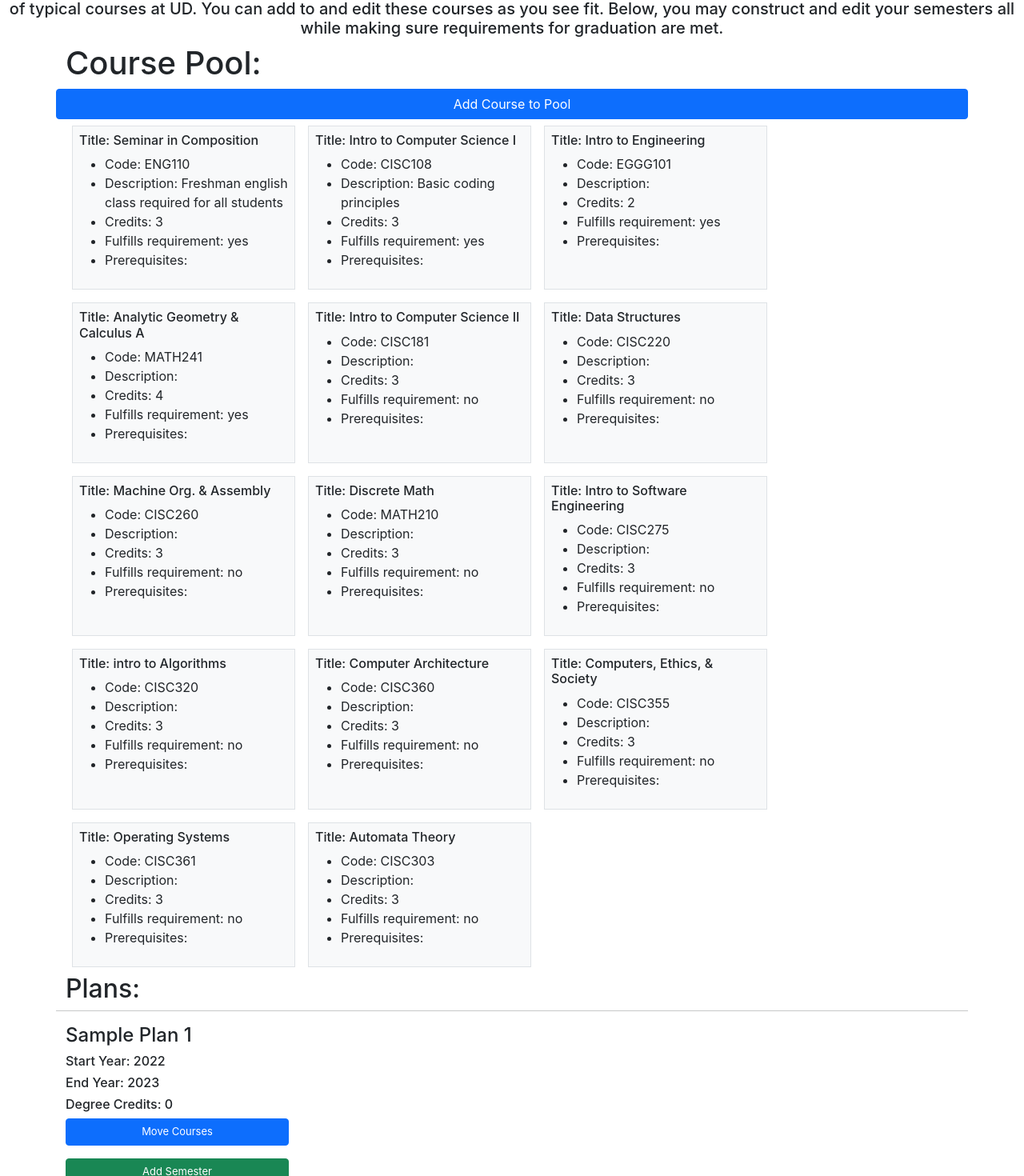
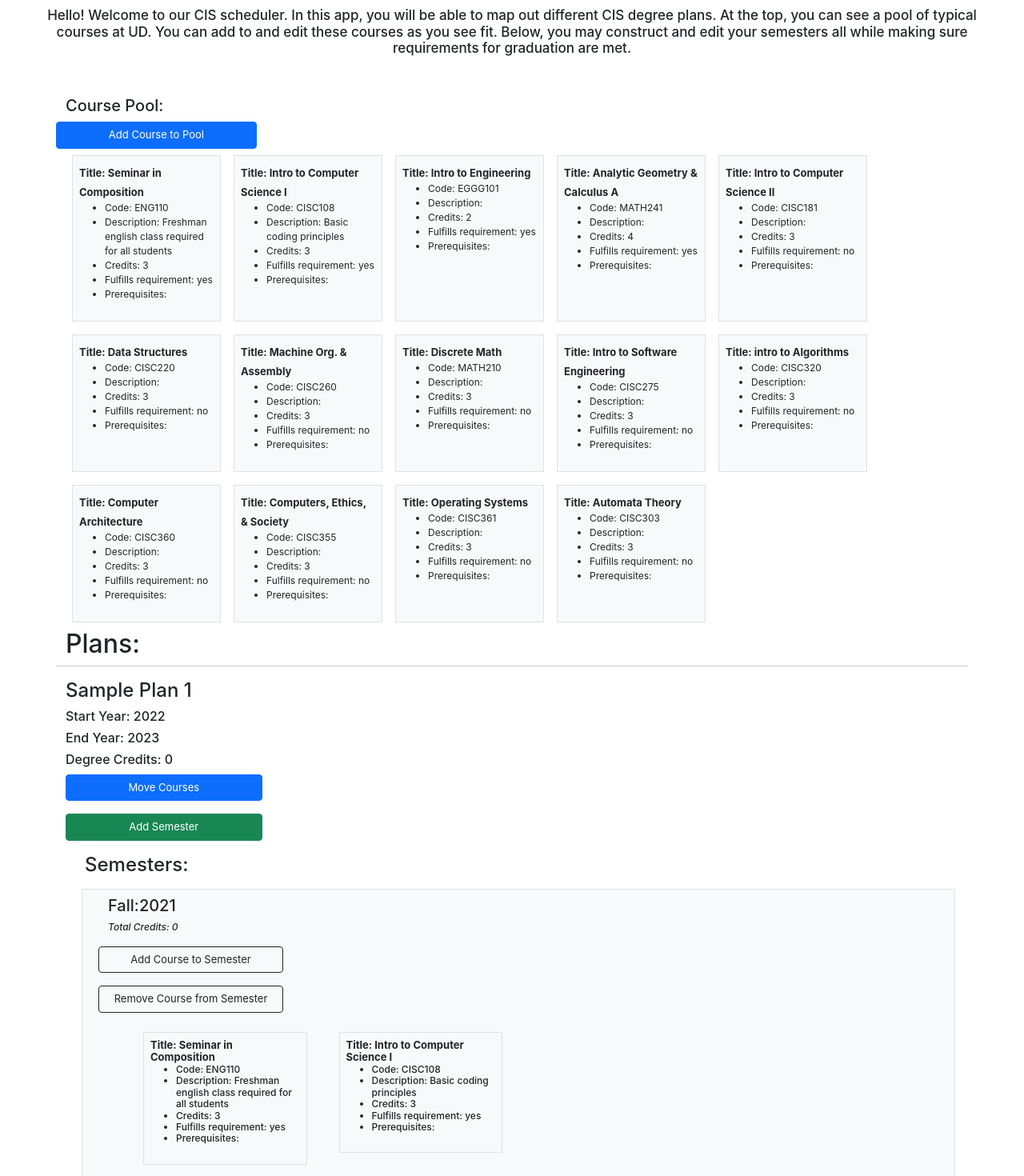
Before and after one commit to UD-CISC275-S22/cis-scheduler-team-3, a React (Create React App) app: page / in a window 1280 px wide. Shown: the part 220-1690 px from the top of the page at 80% size. Built offline with nearby package versions, Linux system fonts and the light colour scheme.

Commit message:
add plan btn working, more formatting

```diff
--- a/src/App.css
+++ b/src/App.css
@@ -5,10 +5,10 @@
     width: 25%;
     font-size: 12px;
 }
-.Add-Plan {
-    width: 25%;
-    font-size: 13px;
-    margin: 25px;
+.Description {
+    text-align: center;
+    margin: 50px;
+    font-size: 17px;
 }
 
 .App-logo {
@@ -16,7 +16,7 @@
     pointer-events: none;
 }
 .Buttons {
-    width: 25%;
+    width: 22%;
     font-size: 13px;
 }
 .Semester {
@@ -47,16 +47,22 @@
         animation: App-logo-spin infinite 20s linear;
     }
 }
+.Course {
+    font-size: 12px;
+}
+.title {
+    font-size: 13px;
+}
 
 .App-header {
     width: 100%;
-    background-color: #3e3e3e;
+    background-color: #837d7d;
     min-height: 20vh;
     display: flex;
     flex-direction: column;
     align-items: center;
     justify-content: center;
-    font-size: calc(10px + 2vmin);
+    font-size: calc(15px + 2vmin);
     color: white;
 }
 
--- a/src/App.tsx
+++ b/src/App.tsx
@@ -15,6 +15,10 @@ function App(): JSX.Element {
     const [name, setname] = useState<string>("");
     const [start, setstart] = useState<number>(0);
     const [end, setend] = useState<number>(0);
+    const [add, setadd] = useState<boolean>(false);
+    function updateAdd() {
+        setadd(!add);
+    }
     function addPlan() {
         const newPlan = {
             name: name,
@@ -24,6 +28,7 @@ function App(): JSX.Element {
             degree_credits: 0
         };
         const newPlanList = [...plans, newPlan];
+        updateAdd();
         setplans(newPlanList);
     }
     function updateStart(event: ChangeEvent) {
@@ -46,7 +51,7 @@ function App(): JSX.Element {
                     Group Members: Madison Holloway, John Neilson, & Sara Fleck
                 </h6>
                 <p> </p>
-                <h5>
+                <h5 className="Description">
                     Hello! Welcome to our CIS scheduler. In this app, you will
                     be able to map out different CIS degree plans. At the top,
                     you can see a pool of typical courses at UD. You can add to
@@ -59,6 +64,12 @@ function App(): JSX.Element {
                 <CoursePool></CoursePool>
                 <PlanList plans={plans}></PlanList>
             </div>
+            <div>
+                <Button variant="success" size="sm" onClick={() => updateAdd()}>
+                    Add Plan
+                </Button>
+            </div>
+            {add ? (
                 <div>
                     <Form.Group className="Add-Plan" data-testid="addNewPlan">
                         <Form.Label>Plan Name: </Form.Label>
@@ -77,17 +88,16 @@ function App(): JSX.Element {
                             onChange={updateEnd}
                         ></Form.Control>
                     </Form.Group>
-            </div>
-            <div>
                     <Button
                         className="me-3"
                         variant="success"
                         size="sm"
                         onClick={() => addPlan()}
                     >
-                    Add Plan
+                        add
                     </Button>
                 </div>
+            ) : null}
             <hr></hr>
         </>
     );
--- a/src/components/CourseList.tsx
+++ b/src/components/CourseList.tsx
@@ -1,16 +1,18 @@
 import React from "react";
 import type { Course } from "../interfaces/course";
-import { Stack } from "react-bootstrap";
+import { Container, Row } from "react-bootstrap";
 import { CourseView } from "./CourseView";
 
 export function CourseList({ courses }: { courses: Course[] }): JSX.Element {
     return (
-        <Stack gap={1} className="course-cards" data-testid="Course_List">
-            {courses.map((course: Course) => (
-                <div key={course.code}>
-                    <CourseView course={course}></CourseView>
-                </div>
-            ))}
-        </Stack>
+        <Container className="course-pool" data-testid="Course_List">
+            <Row lg={4} id="course-row">
+                {courses.map((course: Course) => (
+                    <div key={course.code}>
+                        <CourseView course={course}></CourseView>
+                    </div>
+                ))}
+            </Row>
+        </Container>
     );
 }
--- a/src/components/CoursePool.tsx
+++ b/src/components/CoursePool.tsx
@@ -20,8 +20,12 @@ export function CoursePool(): JSX.Element {
     return (
         <Container className="course-pool">
             <Row>
-                <h1>Course Pool: </h1>
-                <Button onClick={hasNewQuiz} data-testid="add-course-btn">
+                <h5>Course Pool: </h5>
+                <Button
+                    onClick={hasNewQuiz}
+                    className="Buttons"
+                    data-testid="add-course-btn"
+                >
                     Add Course to Pool
                 </Button>
             </Row>
@@ -32,7 +36,7 @@ export function CoursePool(): JSX.Element {
                     ></ValidateNewCourse>
                 ) : null}
             </Row>
-            <Row lg={4} id="course-row" data-testid="course-pool">
+            <Row lg={6} id="course-row" data-testid="course-pool">
                 {poolCourses.map((course: Course) => (
                     <CourseView key={course.code} course={course}></CourseView>
                 ))}
--- a/src/components/CourseView.tsx
+++ b/src/components/CourseView.tsx
@@ -11,19 +11,23 @@ export function CourseView({ course }: { course: Course }): JSX.Element {
     }
     return (
         <div className="bg-light border m-2 p-2" data-testid="Course">
-            <h6 data-testid="course-title">Title: {course.title}</h6>
+            <b className="title" data-testid="course-title">
+                Title: {course.title}
+            </b>
             <ul>
-                <li data-testid="course-code">Code: {course.code}</li>
-                <li data-testid="course-des">
+                <li data-testid="course-code" className="Course">
+                    Code: {course.code}
+                </li>
+                <li data-testid="course-des" className="Course">
                     Description: {course.description}
                 </li>
-                <li data-testid="course-credits">
+                <li data-testid="course-credits" className="Course">
                     Credits: {course.course_credits}
                 </li>
-                <li data-testid="course-req">
+                <li data-testid="course-req" className="Course">
                     Fulfills requirement: {isRequirement()}
                 </li>
-                <li data-testid="course-prereq">
+                <li data-testid="course-prereq" className="Course">
                     Prerequisites:
                     {course.prerequisites.map((prereq: string) => (
                         <div key={prereq}>
--- a/src/components/PlanView.tsx
+++ b/src/components/PlanView.tsx
@@ -82,6 +82,7 @@ export function PlanView({ plan }: { plan: DegreePlan }): JSX.Element {
                 >
                     Add Semester
                 </Button>
+                <p> </p>
                 {newsem ? (
                     <>
                         <Form.Group data-testid="add-semester">
--- a/src/components/SemesterView.tsx
+++ b/src/components/SemesterView.tsx
@@ -56,6 +56,7 @@ export function SemesterView({
                     <Row>
                         <Button
                             className="Buttons"
+                            variant="outline-dark"
                             onClick={() => setNewCourse(!newCourse)}
                         >
                             Add Course to Semester
@@ -70,10 +71,12 @@ export function SemesterView({
                     <Row>
                         <Button
                             className="Buttons"
+                            variant="outline-dark"
                             onClick={() => setRemoveCourse(!removeCourse)}
                         >
                             Remove Course from Semester
                         </Button>
+                        <p> </p>
                         {removeCourse ? (
                             <div>
                                 <Form.Group>
```
Lines whose indentation alone changed are shown as unchanged.
